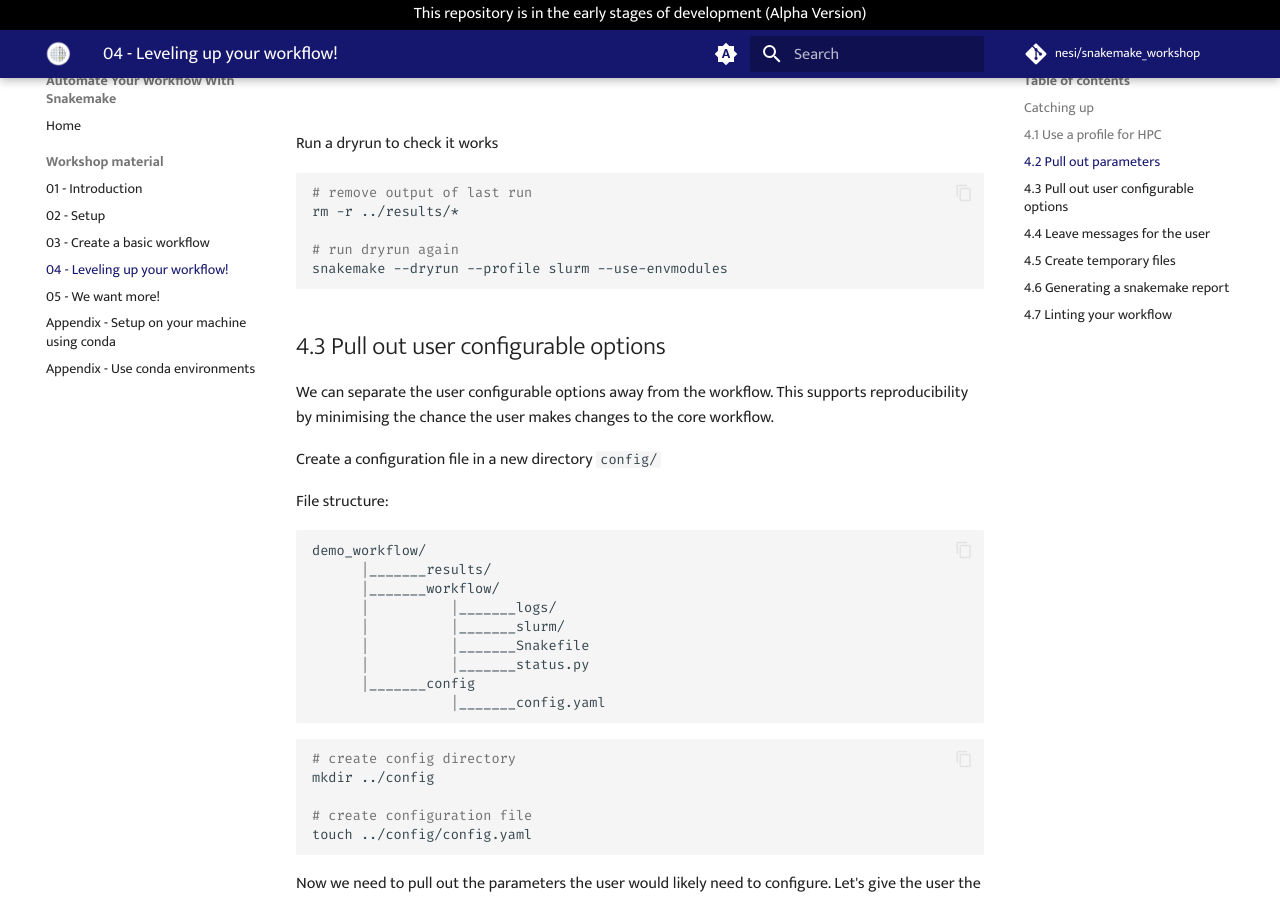
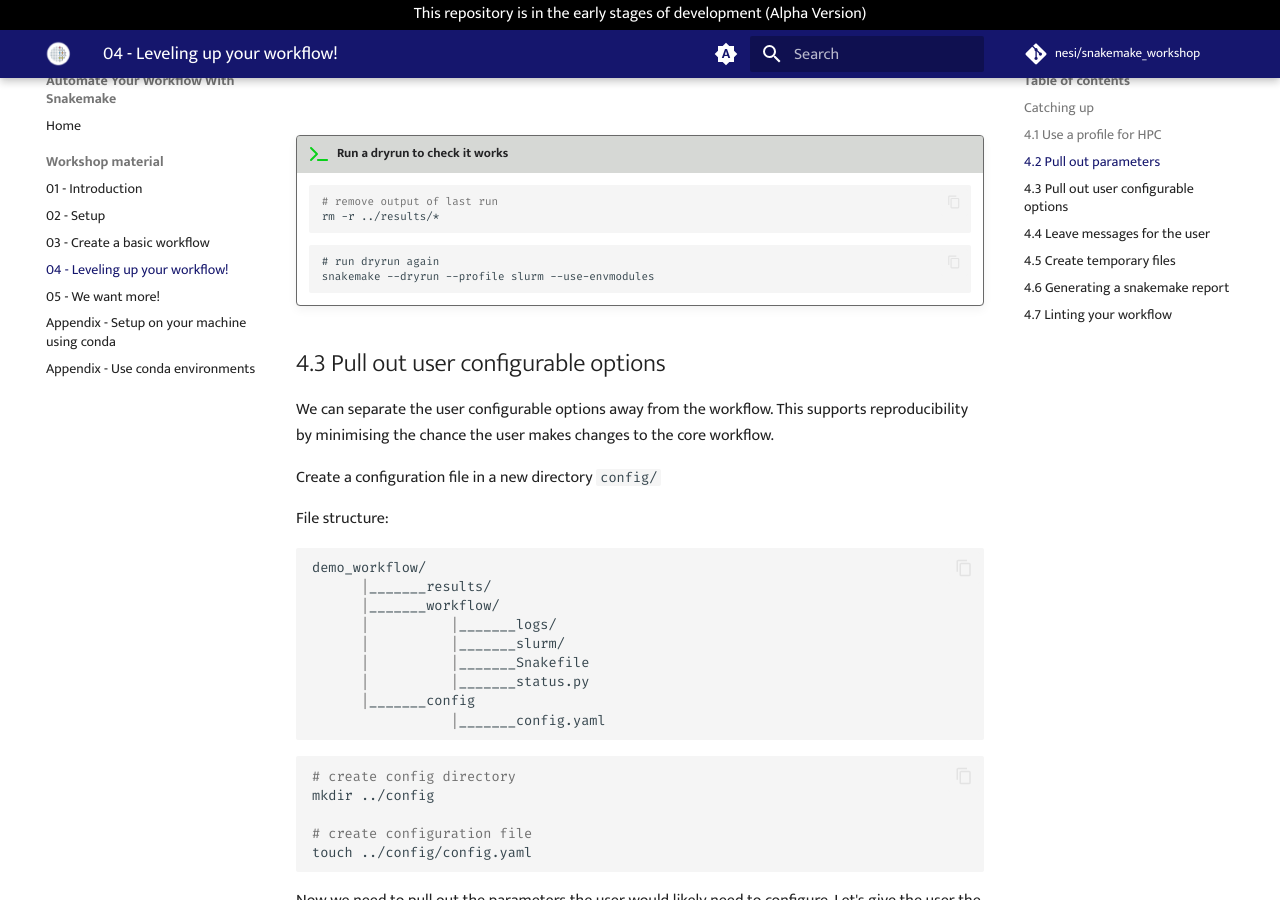
Before and after one commit to nesi/snakemake_workshop, an MkDocs documentation site: the page built from docs/workshop_material/04_leveling_up_your_workflow.md, in a window 1280 px wide and 900 px high, scrolled down 5142 px. Built offline with MkDocs 1.6.1 and Material for MkDocs 9.7.7, drawn with Linux system fonts in a browser that asks for light colours; comment, search, counter and statistics services are not loaded; some of the changed lines change nothing that is shown.

Commit message:
command block

````diff
--- a/docs/workshop_material/04_leveling_up_your_workflow.md
+++ b/docs/workshop_material/04_leveling_up_your_workflow.md
@@ -578,15 +578,16 @@ Once all of this is in place, we can:
 
 <br>
 
-Run a dryrun to check it works
-
-```bash
-# remove output of last run
-rm -r ../results/*
-
-# run dryrun again
-snakemake --dryrun --profile slurm --use-envmodules
-```
+!!! terminal-2 "Run a dryrun to check it works"
+
+    ```bash
+    # remove output of last run
+    rm -r ../results/*
+    ```
+    ```
+    # run dryrun again
+    snakemake --dryrun --profile slurm --use-envmodules
+    ```
 
 ## 4.3 Pull out user configurable options
 
````
